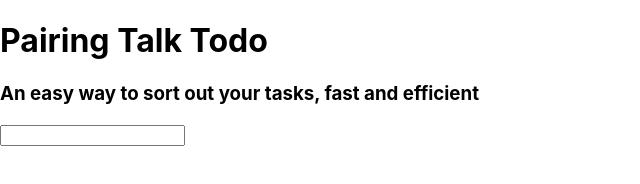
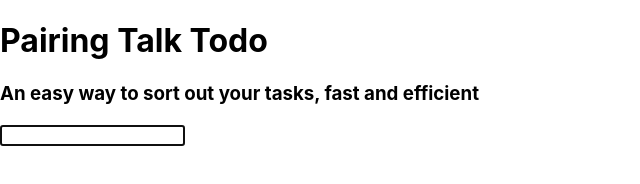
Before and after one commit to failure-driven/playing-with-tcr, a React app in the folder tcr-react-todo/: page / in a window 1280 px wide. Shown: the whole page, without its empty margins (0-640 px from the left). Built offline with nearby package versions, Linux system fonts and the light colour scheme.

Commit message:
1566807120

```diff
--- a/tcr-react-todo/src/Form.jsx
+++ b/tcr-react-todo/src/Form.jsx
@@ -7,7 +7,7 @@ const Form = () => {
     setValue(event.target.value)
   }
 
-  return <input value={value} onChange={onChangeInput}>
+  return <input autoFocus value={value} onChange={onChangeInput}>
   </input>
 };
 
```
Also changed, not shown: tcr-react-todo/src/Form.test.jsx (+2 -0 lines).
